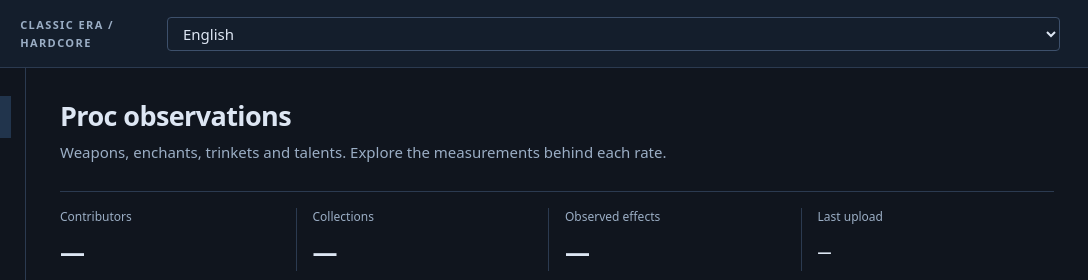
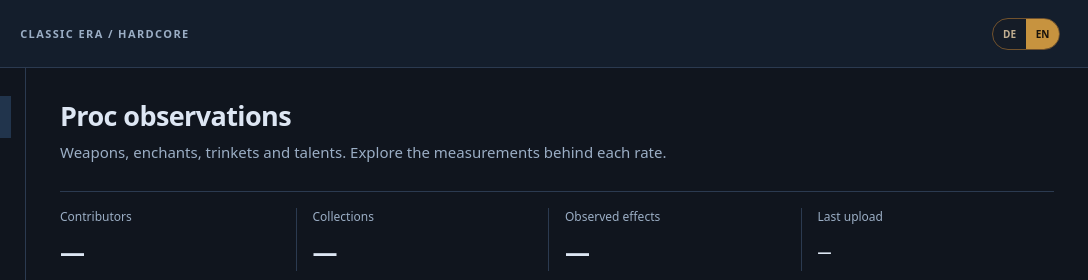
Before and after one commit to Gabbajoe/GabbaProcPlatform, a plain HTML site: page web/index.html in a window 1280 px wide. Shown: the top 280 px of the page, 192-1280 px from the left. Drawn offline with Linux system fonts and the light colour scheme; no server answers.

Commit message:
Use compact gold DE EN language toggle across portal pages

```diff
--- a/web/assets/site.css
+++ b/web/assets/site.css
@@ -116,9 +116,42 @@ label {
 }
 #language {
   margin-left: auto;
-  padding: 5px 11px;
+  display: inline-flex;
+  flex-shrink: 0;
+  border: 1px solid #71522d;
+  border-radius: 999px;
+  overflow: hidden;
+  background: #151c27;
+}
+#language button {
+  border: 0;
+  border-radius: 0;
+  margin: 0;
+  min-width: 33px;
+  padding: 8px 9px;
   background: transparent;
+  color: #c2af91;
+  font-size: 10px;
+  line-height: 14px;
+  font-weight: 750;
 }
+#language button[aria-pressed="true"] {
+  background: #c7933f;
+  color: #17120b;
+}
+#language button:hover {
+  background: #493b29;
+  color: #fff0d6;
+}
+#language button[aria-pressed="true"]:hover {
+  background: #d5a14d;
+  color: #17120b;
+}
+#language button:focus-visible {
+  outline: 2px solid #f7dc9e;
+  outline-offset: -3px;
+}
+
 .layout {
   display: grid;
   grid-template-columns: 218px minmax(0, 1fr);
--- a/web/assets/site.js
+++ b/web/assets/site.js
@@ -33,7 +33,11 @@ function translate() {
   document.documentElement.lang = language;
   for (const e of document.querySelectorAll("[data-en][data-de]"))
     e.textContent = e.dataset[language];
-  $("language").value = language;
+  for (const button of $("language").querySelectorAll("[data-language]"))
+    button.setAttribute(
+      "aria-pressed",
+      String(button.dataset.language === language),
+    );
   document.querySelector(".skip").textContent = t(
     "Skip to content",
     "Zum Inhalt",
@@ -233,8 +237,10 @@ async function refresh() {
     render();
   }
 }
-$("language").onchange = () => {
-  language = $("language").value;
+$("language").onclick = (event) => {
+  const button = event.target.closest("button[data-language]");
+  if (!button || !$("language").contains(button)) return;
+  language = button.dataset.language;
   try {
     localStorage.setItem("language", language);
   } catch (_) {}
--- a/web/index.html
+++ b/web/index.html
@@ -19,11 +19,24 @@
         ><img src="/assets/logo.png" alt="" width="36" height="36" /><b
           >Gabba<span>Proc</span></b
         ></a
-      ><span class="edition">CLASSIC ERA / HARDCORE</span
-      ><select id="language" aria-label="Language / Sprache">
-        <option value="de">Deutsch</option>
-        <option value="en">English</option>
-      </select>
+      ><span class="edition">CLASSIC ERA / HARDCORE</span>
+      <div id="language" role="group" aria-label="Language / Sprache">
+        <button
+          type="button"
+          data-language="de"
+          aria-label="Deutsch"
+          aria-pressed="false"
+        >
+          DE</button
+        ><button
+          type="button"
+          data-language="en"
+          aria-label="English"
+          aria-pressed="false"
+        >
+          EN
+        </button>
+      </div>
     </header>
     <div class="layout">
       <aside>
```
Also changed, not shown: web/account.html (+18 -5 lines), web/compare.html (+18 -5 lines), web/downloads.html (+18 -5 lines), web/quality.html (+18 -5 lines).
